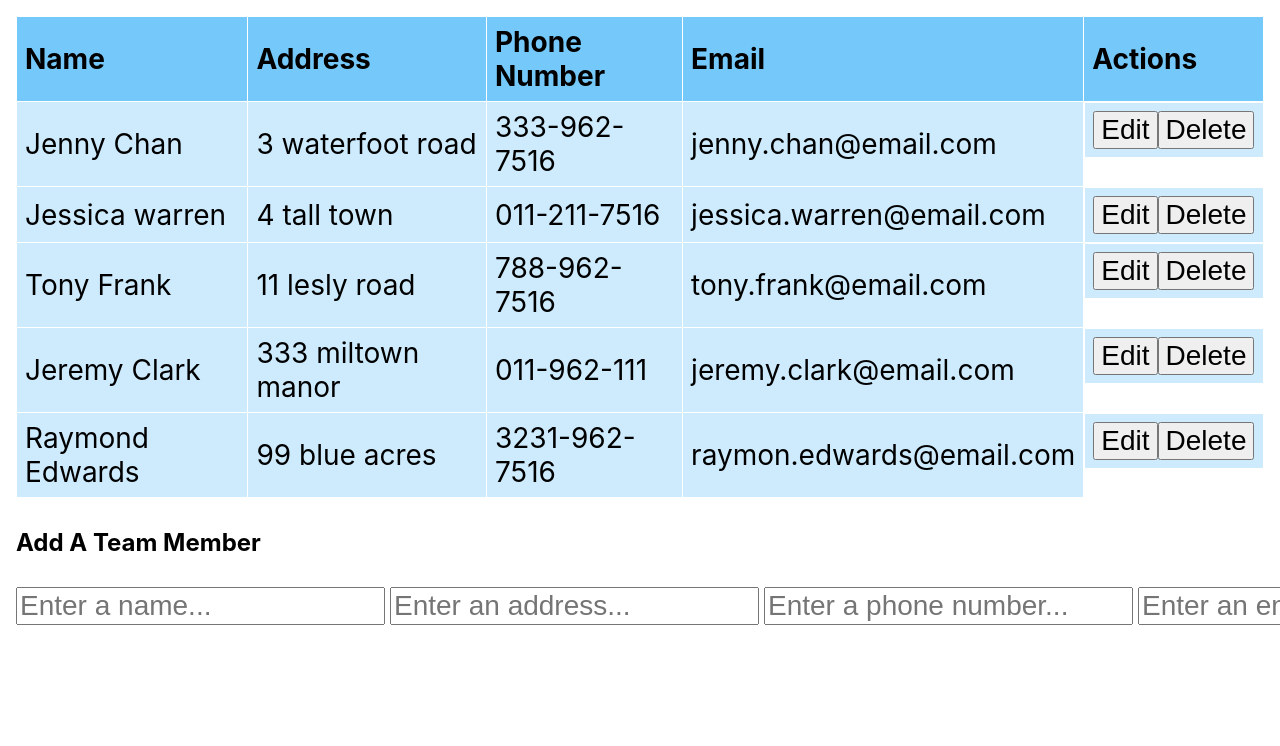
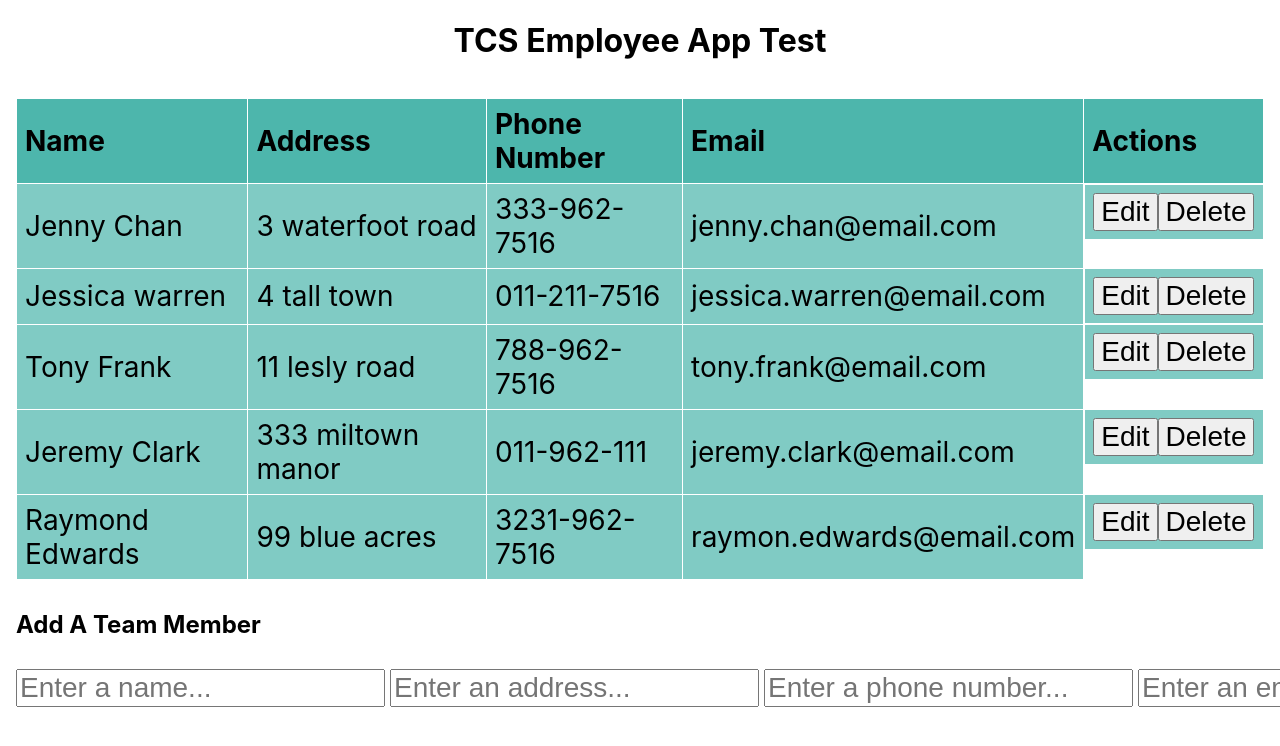
Before and after one commit to DanSimonson/employee, a React (Create React App) app: page / in a window 1280 px wide. Shown: the top 746 px of the page. Built offline with nearby package versions, Linux system fonts and the light colour scheme.

Commit message:
employee app test first draft

```diff
--- a/src/App.css
+++ b/src/App.css
@@ -19,11 +19,11 @@ td {
 }
 
 th {
-  background-color: rgb(117, 201, 250);
+  background-color: #4db6ac;
 }
 
 td {
-  background-color: rgb(205, 235, 253);
+  background-color: #80cbc4;
 }
 
 form {
@@ -39,3 +39,6 @@ form td:last-child {
 form * {
   font-size: 28px;
 }
+.header{
+  text-align: center;
+}
--- a/src/App.js
+++ b/src/App.js
@@ -102,6 +102,7 @@ function App() {
 
   return (
     <>
+      <h1 className='header'>TCS Employee App Test</h1>
       <div className="app-container">
         <form onSubmit={handleEditFormSubmit}>
           <table>
```
